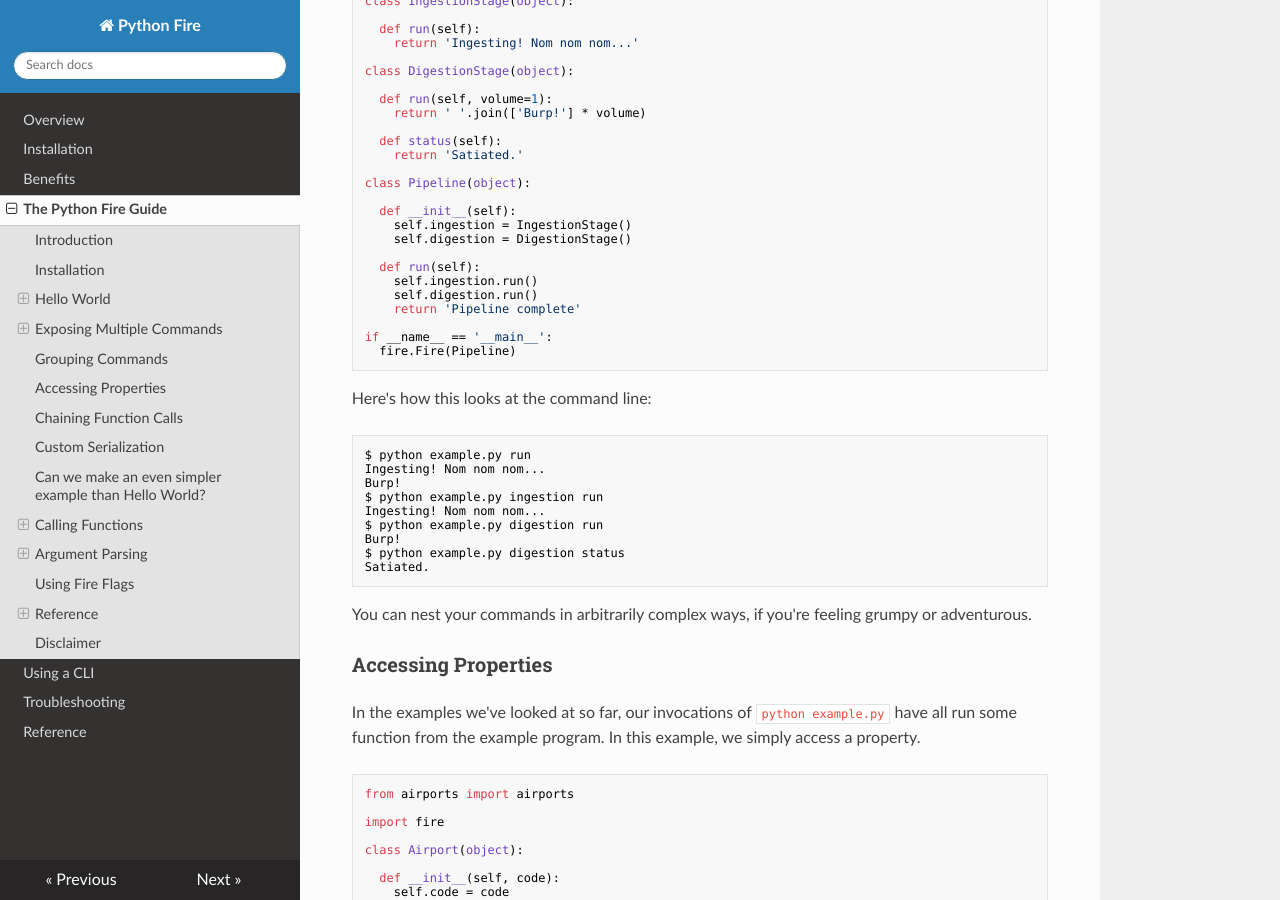
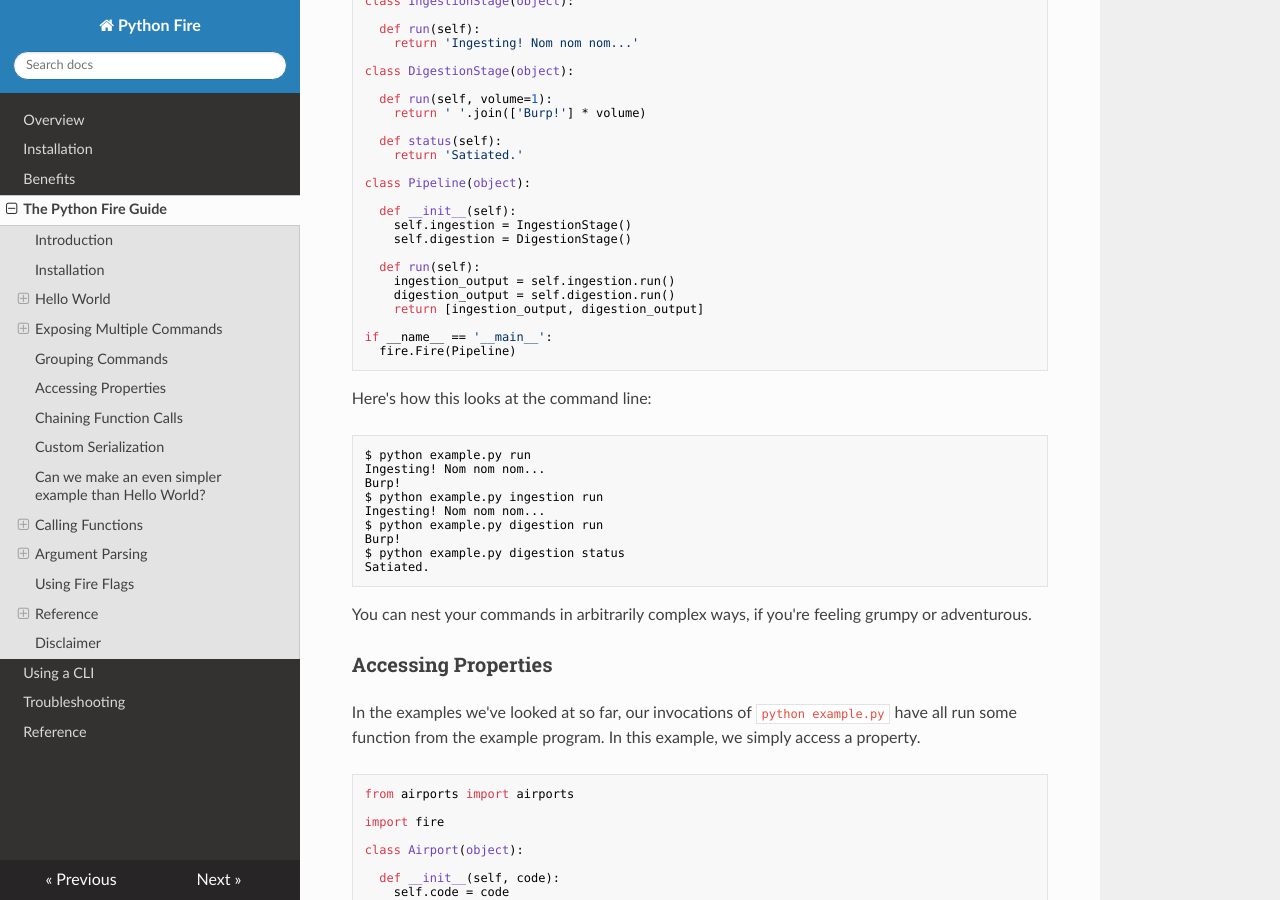
Before and after one commit to google/python-fire, an MkDocs documentation site: the page built from docs/guide.md, in a window 1280 px wide and 900 px high, scrolled down 5145 px. Built offline with MkDocs 1.6.1, drawn with Linux system fonts in a browser that asks for light colours; nearby versions of some CDN libraries; old or Windows-style settings are respelled for this version of MkDocs.

Commit message:
Modify the grouping example to fit the output

```diff
--- a/docs/guide.md
+++ b/docs/guide.md
@@ -318,9 +318,9 @@ class Pipeline(object):
     self.digestion = DigestionStage()
 
   def run(self):
-    self.ingestion.run()
-    self.digestion.run()
-    return 'Pipeline complete'
+    ingestion_output = self.ingestion.run()
+    digestion_output = self.digestion.run()
+    return [ingestion_output, digestion_output]
 
 if __name__ == '__main__':
   fire.Fire(Pipeline)
```
